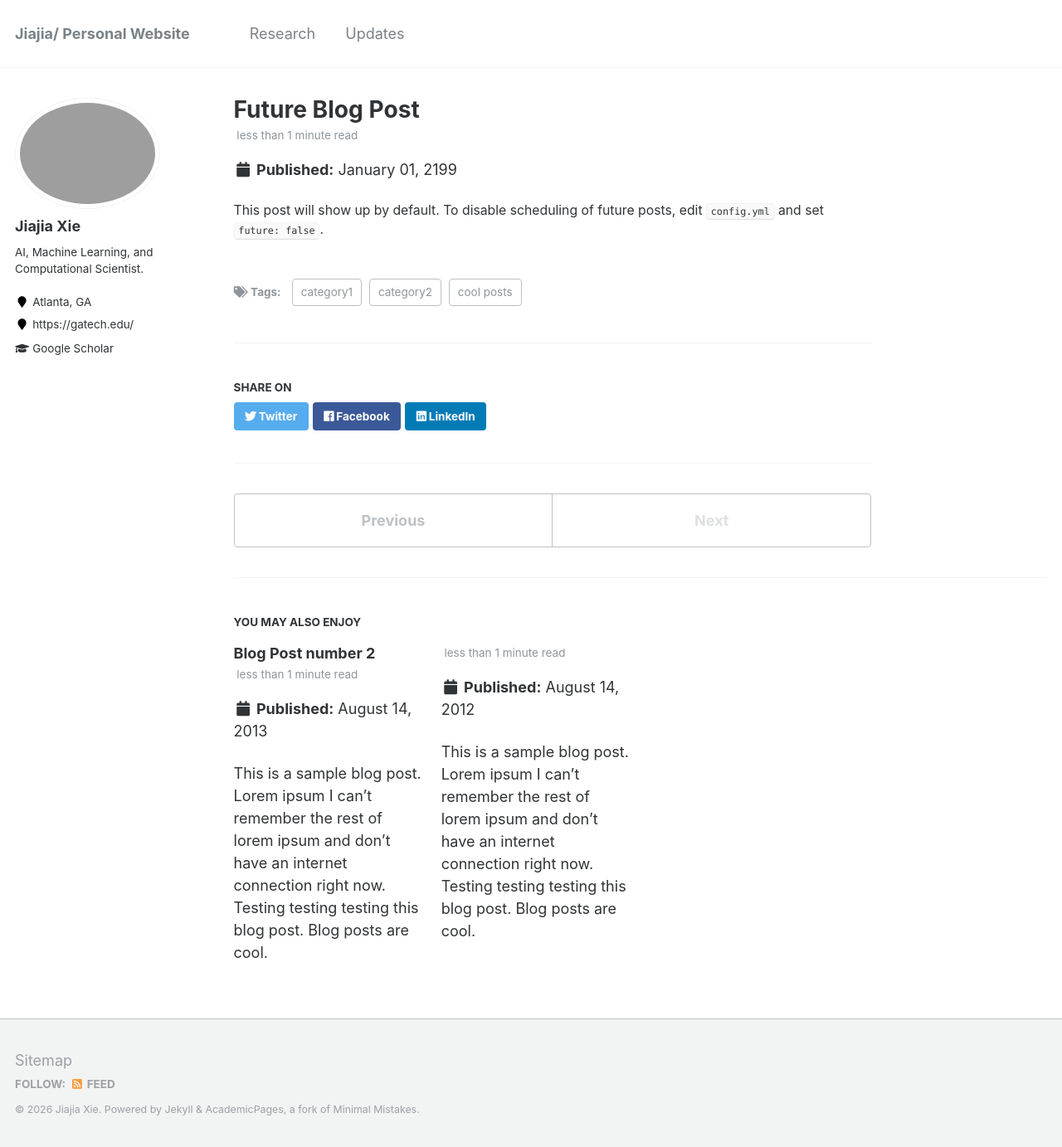
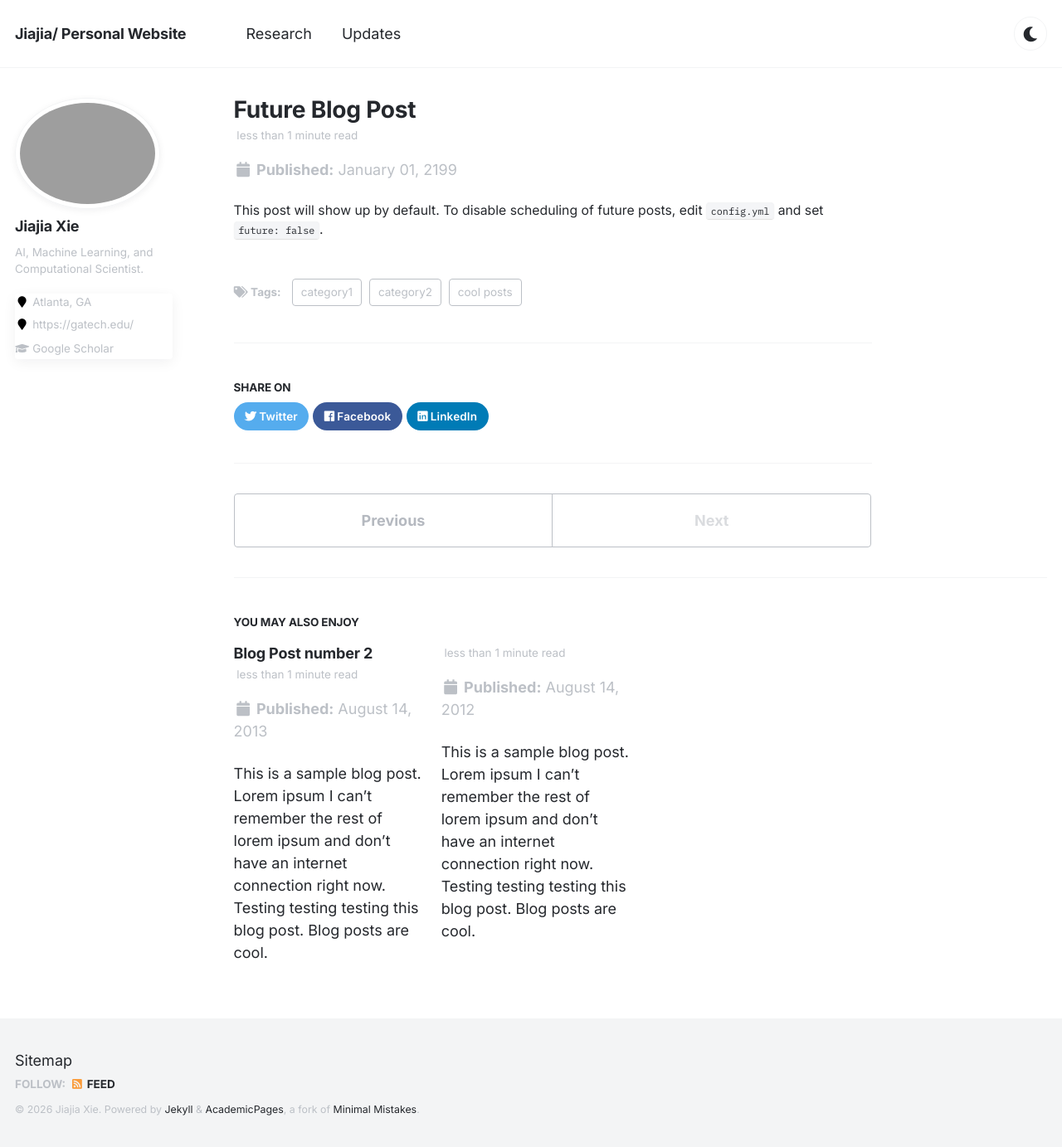
Before and after one commit to jxie1997/jxie1997.github.io, a Jekyll site: the page built from _posts/2199-01-01-future-post.md, in a window 1280 px wide and 1383 px high. Shown: the whole window at 83% size. Built offline with Jekyll 4.4.1, drawn with Linux system fonts in a browser that asks for light colours.

Commit message:
Redesign site (Inter/Plex Mono, indigo accent, dark mode toggle) and update About Me for current Tesla work
Adds a dark/light theme toggle with system-preference default and localStorage
persistence, refreshes typography/spacing/colors for a cleaner modern look,
and rewrites the homepage bio to describe current LLM-agent/FMEA/FTA work at
Tesla in general, non-confidential terms.

Co-Authored-By: Claude Sonnet 5 <noreply@anthropic.com>

```diff
--- a/_includes/head/custom.html
+++ b/_includes/head/custom.html
@@ -1,6 +1,20 @@
 {% include base_path %}
 
 <!-- start custom head snippets -->
+
+<link rel="preconnect" href="https://fonts.googleapis.com">
+<link rel="preconnect" href="https://fonts.gstatic.com" crossorigin>
+<link href="https://fonts.googleapis.com/css2?family=Inter:wght@400;500;600;700&family=IBM+Plex+Mono:wght@400;500&display=swap" rel="stylesheet">
+
+<script>
+  (function () {
+    var stored = null;
+    try { stored = localStorage.getItem('theme'); } catch (e) {}
+    if (stored === 'light' || stored === 'dark') {
+      document.documentElement.setAttribute('data-theme', stored);
+    }
+  })();
+</script>
 
 <link rel="apple-touch-icon" sizes="57x57" href="{{ base_path }}/images/apple-touch-icon-57x57.png?v=M44lzPylqQ">
 <link rel="apple-touch-icon" sizes="60x60" href="{{ base_path }}/images/apple-touch-icon-60x60.png?v=M44lzPylqQ">
--- a/_includes/masthead.html
+++ b/_includes/masthead.html
@@ -19,5 +19,9 @@
         <ul class="hidden-links hidden"></ul>
       </nav>
     </div>
+    <button type="button" class="theme-toggle" id="theme-toggle" aria-label="Toggle dark mode" title="Toggle dark mode">
+      <i class="fas fa-moon theme-toggle__icon theme-toggle__icon--light" aria-hidden="true"></i>
+      <i class="fas fa-sun theme-toggle__icon theme-toggle__icon--dark" aria-hidden="true"></i>
+    </button>
   </div>
 </div>
--- a/_includes/scripts.html
+++ b/_includes/scripts.html
@@ -1,4 +1,5 @@
 <script src="{{ base_path }}/assets/js/main.min.js"></script>
+<script src="{{ base_path }}/assets/js/theme-toggle.js"></script>
 
 {% include analytics.html %}
 {% include /comments-providers/scripts.html %}
--- /dev/null
+++ b/_sass/_dark-mode.scss
@@ -0,0 +1,187 @@
+/* ==========================================================================
+   DARK MODE OVERRIDES
+   Uses the CSS custom properties defined in _theme-vars.scss. Imported last
+   so it wins the cascade over the theme's default (light-only) Sass output.
+   ========================================================================== */
+
+html {
+  background-color: var(--color-bg);
+  transition: background-color 0.2s ease-in-out;
+}
+
+body {
+  background-color: var(--color-bg);
+  color: var(--color-text);
+}
+
+a {
+  color: var(--color-link);
+}
+
+a:hover {
+  color: var(--color-link-hover);
+}
+
+hr {
+  border-bottom-color: var(--color-border);
+}
+
+blockquote {
+  color: var(--color-muted);
+  border-left-color: var(--color-border);
+}
+
+/* masthead + navigation
+   ========================================================================== */
+
+.masthead {
+  background-color: var(--color-masthead-bg);
+  border-bottom-color: var(--color-border);
+}
+
+.masthead__menu-item a {
+  color: var(--color-text);
+}
+
+.greedy-nav {
+  background: var(--color-masthead-bg);
+
+  a {
+    color: var(--color-text);
+  }
+
+  .hidden-links {
+    background: var(--color-card-bg);
+    border-color: var(--color-border);
+
+    li {
+      border-bottom-color: var(--color-border);
+    }
+
+    &:after {
+      border-color: var(--color-card-bg) transparent;
+    }
+  }
+}
+
+.theme-toggle {
+  color: var(--color-text);
+}
+
+/* sidebar / author card
+   ========================================================================== */
+
+.author__avatar img {
+  border-color: var(--color-border);
+}
+
+.author__urls {
+  background: var(--color-card-bg);
+  border-color: var(--color-border);
+  box-shadow: 0 4px 16px var(--color-shadow);
+
+  &:after {
+    border-color: var(--color-card-bg) transparent;
+  }
+}
+
+/* page content
+   ========================================================================== */
+
+.page__content,
+.page__meta,
+.page__date,
+.page__related {
+  color: var(--color-text);
+}
+
+.page__meta,
+.page__date {
+  color: var(--color-muted);
+}
+
+.page__title,
+.page__lead {
+  color: var(--color-text);
+}
+
+.page__footer,
+.page__footer-copyright {
+  background-color: var(--color-footer-bg);
+  border-top-color: var(--color-border);
+  color: var(--color-muted);
+}
+
+.page__footer a {
+  color: var(--color-text);
+}
+
+/* code
+   ========================================================================== */
+
+code,
+tt {
+  background-color: var(--color-code-bg);
+  color: var(--color-text);
+}
+
+pre {
+  background-color: var(--color-code-bg);
+  color: var(--color-text);
+}
+
+div.highlighter-rouge,
+figure.highlight {
+  background-color: var(--color-code-bg);
+}
+
+/* tables
+   ========================================================================== */
+
+table {
+  border-color: var(--color-border);
+  background-color: var(--color-bg);
+
+  tr {
+    background-color: var(--color-bg);
+    border-top-color: var(--color-border);
+  }
+
+  tr:nth-child(2n) {
+    background-color: var(--color-card-bg);
+  }
+
+  th,
+  td {
+    border-color: var(--color-border);
+  }
+}
+
+/* notices
+   ========================================================================== */
+
+.notice,
+.notice--primary,
+.notice--info,
+.notice--warning,
+.notice--success,
+.notice--danger {
+  background-color: var(--color-card-bg);
+  color: var(--color-text);
+}
+
+/* archive / listing items (publications, talks, teaching, portfolio)
+   ========================================================================== */
+
+.list__item .archive__item,
+.archive__item {
+  color: var(--color-text);
+}
+
+.archive__item-title a {
+  color: var(--color-text);
+}
+
+.archive__item-excerpt {
+  color: var(--color-muted);
+}
--- /dev/null
+++ b/_sass/_modern.scss
@@ -0,0 +1,157 @@
+/* ==========================================================================
+   MODERN POLISH
+   Clean, modern-minimal refinements layered on top of the base theme:
+   typography, spacing, link/button treatment, and the dark-mode toggle
+   control. Kept as an additive layer instead of rewriting every partial.
+   ========================================================================== */
+
+html {
+  -webkit-font-smoothing: antialiased;
+  -moz-osx-font-smoothing: grayscale;
+}
+
+body {
+  font-feature-settings: "cv02", "cv03", "cv04", "cv11";
+}
+
+::selection {
+  background: rgba($accent-color, 0.18);
+}
+
+a:focus-visible,
+button:focus-visible,
+.btn:focus-visible {
+  outline: 2px solid $accent-color;
+  outline-offset: 2px;
+}
+
+h1, h2, h3, h4, h5, h6 {
+  font-weight: 700;
+  letter-spacing: -0.01em;
+}
+
+.page__content li::marker {
+  color: $link-color;
+}
+
+.page__content h2 {
+  margin-top: 2em;
+  padding-bottom: 0.4em;
+}
+
+.page__content h3 {
+  margin-top: 1.75em;
+  font-size: $type-size-4;
+}
+
+hr {
+  margin: 2em 0;
+  opacity: 0.7;
+}
+
+/* buttons
+   ========================================================================== */
+
+.btn {
+  border-radius: 999px;
+  font-weight: 600;
+  letter-spacing: 0.01em;
+  transition: $global-transition;
+
+  &:hover {
+    transform: translateY(-1px);
+    box-shadow: 0 4px 12px rgba($accent-color, 0.25);
+  }
+}
+
+/* masthead
+   ========================================================================== */
+
+.masthead {
+  background-color: var(--color-masthead-bg);
+  transition: background-color 0.2s ease-in-out, border-color 0.2s ease-in-out;
+}
+
+.masthead__inner-wrap {
+  display: flex;
+  align-items: center;
+  justify-content: space-between;
+}
+
+.masthead__menu {
+  flex: 1;
+  min-width: 0;
+}
+
+.masthead__menu-item--lg a {
+  font-weight: 700;
+  letter-spacing: -0.01em;
+}
+
+/* theme toggle
+   ========================================================================== */
+
+.theme-toggle {
+  flex-shrink: 0;
+  display: inline-flex;
+  align-items: center;
+  justify-content: center;
+  width: 2.25em;
+  height: 2.25em;
+  margin-left: 1em;
+  color: var(--color-text);
+  border: 1px solid var(--color-border);
+  border-radius: 999px;
+  background: transparent;
+  cursor: pointer;
+  transition: background-color 0.15s ease-in-out, border-color 0.15s ease-in-out;
+
+  &:hover {
+    background: var(--color-nav-hover-bg);
+  }
+
+  .theme-toggle__icon--dark {
+    display: none;
+  }
+}
+
+html[data-theme="dark"] .theme-toggle {
+  .theme-toggle__icon--light {
+    display: none;
+  }
+
+  .theme-toggle__icon--dark {
+    display: inline-block;
+  }
+}
+
+@media (prefers-color-scheme: dark) {
+  html:not([data-theme="light"]) .theme-toggle {
+    .theme-toggle__icon--light {
+      display: none;
+    }
+
+    .theme-toggle__icon--dark {
+      display: inline-block;
+    }
+  }
+}
+
+/* sidebar / author card
+   ========================================================================== */
+
+.author__avatar img {
+  box-shadow: 0 2px 8px var(--color-shadow);
+}
+
+.author__name {
+  font-weight: 700;
+}
+
+.author__bio {
+  color: var(--color-muted);
+}
+
+.author__urls-wrapper li {
+  color: var(--color-muted);
+}
--- /dev/null
+++ b/_sass/_theme-vars.scss
@@ -0,0 +1,50 @@
+/* ==========================================================================
+   THEME VARIABLES (CSS custom properties for light/dark mode)
+   ========================================================================== */
+
+:root {
+  --color-bg              : #{$background-color};
+  --color-text            : #{$text-color};
+  --color-muted           : #{$light-gray};
+  --color-border          : #{$border-color};
+  --color-link            : #{$link-color};
+  --color-link-hover      : #{$link-color-hover};
+  --color-card-bg         : #ffffff;
+  --color-code-bg         : #{$code-background-color};
+  --color-masthead-bg     : #{$background-color};
+  --color-footer-bg       : #{$lighter-gray};
+  --color-nav-hover-bg    : #{$lighter-gray};
+  --color-shadow          : rgba(15, 23, 42, 0.06);
+}
+
+@media (prefers-color-scheme: dark) {
+  html:not([data-theme="light"]) {
+    --color-bg            : #0f1115;
+    --color-text           : #e4e6eb;
+    --color-muted          : #9aa1ac;
+    --color-border         : #262a33;
+    --color-link           : #a5b4fc;
+    --color-link-hover     : #c7d2fe;
+    --color-card-bg        : #171a21;
+    --color-code-bg        : #1b1e25;
+    --color-masthead-bg    : #0f1115;
+    --color-footer-bg      : #14161b;
+    --color-nav-hover-bg   : #1e222b;
+    --color-shadow         : rgba(0, 0, 0, 0.35);
+  }
+}
+
+html[data-theme="dark"] {
+  --color-bg              : #0f1115;
+  --color-text            : #e4e6eb;
+  --color-muted           : #9aa1ac;
+  --color-border          : #262a33;
+  --color-link            : #a5b4fc;
+  --color-link-hover      : #c7d2fe;
+  --color-card-bg         : #171a21;
+  --color-code-bg         : #1b1e25;
+  --color-masthead-bg     : #0f1115;
+  --color-footer-bg       : #14161b;
+  --color-nav-hover-bg    : #1e222b;
+  --color-shadow          : rgba(0, 0, 0, 0.35);
+}
--- a/_sass/_variables.scss
+++ b/_sass/_variables.scss
@@ -14,8 +14,8 @@ $indent-var                 : 1.3em;
 
 /* system typefaces */
 $serif                      : Georgia, Times, serif;
-$sans-serif                 : -apple-system, ".SFNSText-Regular", "San Francisco", "Roboto", "Segoe UI", "Helvetica Neue", "Lucida Grande", Arial, sans-serif;
-$monospace                  : Monaco, Consolas, "Lucida Console", monospace;
+$sans-serif                 : "Inter", -apple-system, ".SFNSText-Regular", "San Francisco", "Roboto", "Segoe UI", "Helvetica Neue", "Lucida Grande", Arial, sans-serif;
+$monospace                  : "IBM Plex Mono", Monaco, Consolas, "Lucida Console", monospace;
 
 /* sans serif typefaces */
 $sans-serif-narrow          : $sans-serif;
@@ -47,25 +47,27 @@ $type-size-8                : 0.625em;  // ~10px
    Colors
    ========================================================================== */
 
-$gray                       : #7a8288;
+$gray                       : #6b7280;
 $dark-gray                  : mix(#000, $gray, 40%);
-$darker-gray                : mix(#000, $gray, 60%);
-$light-gray                 : mix(#fff, $gray, 50%);
-$lighter-gray               : mix(#fff, $gray, 90%);
+$darker-gray                : mix(#000, $gray, 65%);
+$light-gray                 : mix(#fff, $gray, 55%);
+$lighter-gray               : mix(#fff, $gray, 92%);
 
 $body-color                 : #fff;
 $background-color           : #fff;
-$code-background-color      : #fafafa;
+$code-background-color      : #f4f5f7;
 $code-background-color-dark : $light-gray;
 $text-color                 : $darker-gray;
 $border-color               : $lighter-gray;
 
-$primary-color              : #7a8288;
-$success-color              : #62c462;
-$warning-color              : #f89406;
-$danger-color               : #ee5f5b;
-$info-color                 : #52adc8;
-$info-color2                : #1d0eac;
+$accent-color               : #4f46e5;
+
+$primary-color              : $accent-color;
+$success-color              : #16a34a;
+$warning-color              : #d97706;
+$danger-color               : #dc2626;
+$info-color                 : #0891b2;
+$info-color2                : $accent-color;
 
 /* brands */
 $behance-color              : #1769FF;
--- a/assets/css/main.scss
+++ b/assets/css/main.scss
@@ -12,6 +12,7 @@
 
 @import "vendor/breakpoint/breakpoint"; // media query mixins
 @import "variables";
+@import "theme-vars";
 @import "mixins";
 @import "vendor/susy/susy";
 
@@ -39,3 +40,6 @@
 @import "vendor/font-awesome/brands";
 @import "vendor/magnific-popup/magnific-popup";
 @import "print";
+
+@import "modern"; // clean modern minimal polish (spacing, cards, hero)
+@import "dark-mode"; // must stay last to win the cascade
--- /dev/null
+++ b/assets/js/theme-toggle.js
@@ -0,0 +1,16 @@
+(function () {
+  var button = document.getElementById('theme-toggle');
+  if (!button) return;
+
+  function currentTheme() {
+    var explicit = document.documentElement.getAttribute('data-theme');
+    if (explicit) return explicit;
+    return window.matchMedia('(prefers-color-scheme: dark)').matches ? 'dark' : 'light';
+  }
+
+  button.addEventListener('click', function () {
+    var next = currentTheme() === 'dark' ? 'light' : 'dark';
+    document.documentElement.setAttribute('data-theme', next);
+    try { localStorage.setItem('theme', next); } catch (e) {}
+  });
+})();
```
Also changed, not shown: Gemfile (+12 -9 lines), _pages/about.md (+13 -4 lines), 1 other file.
